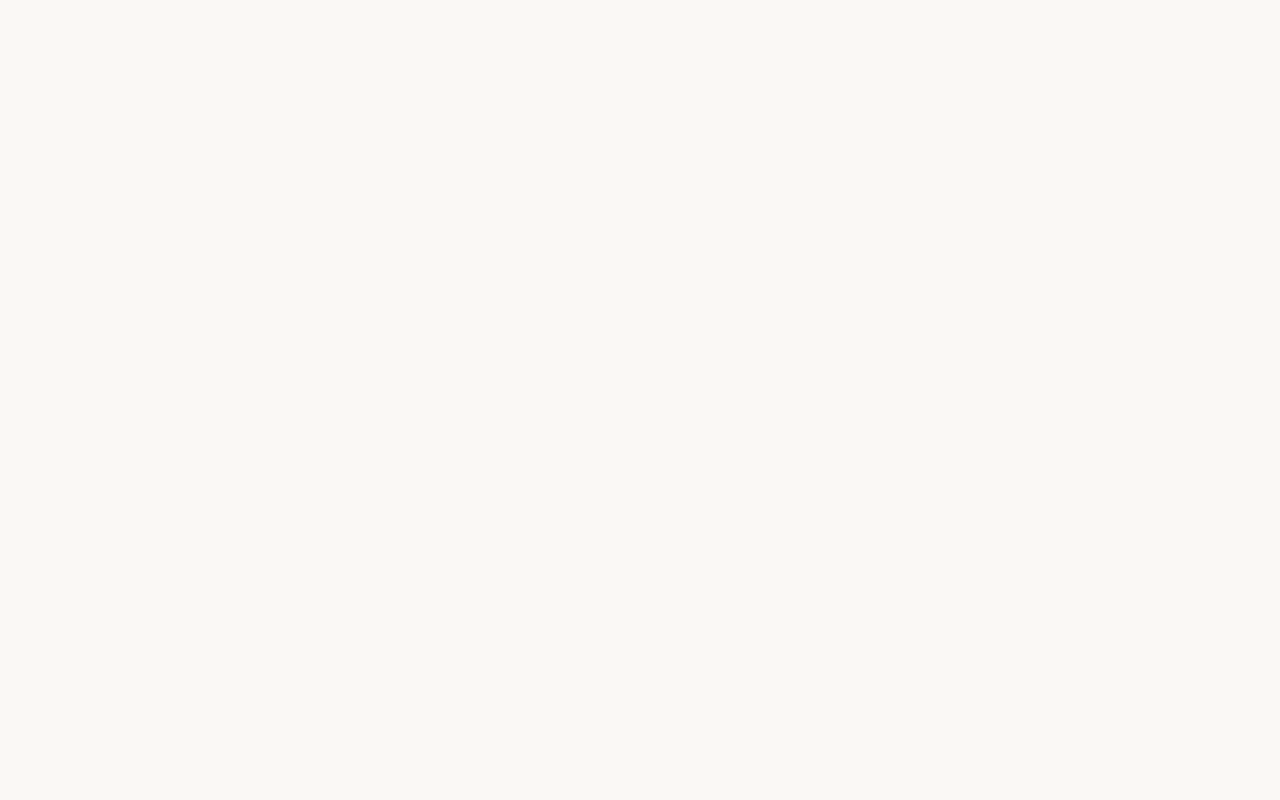
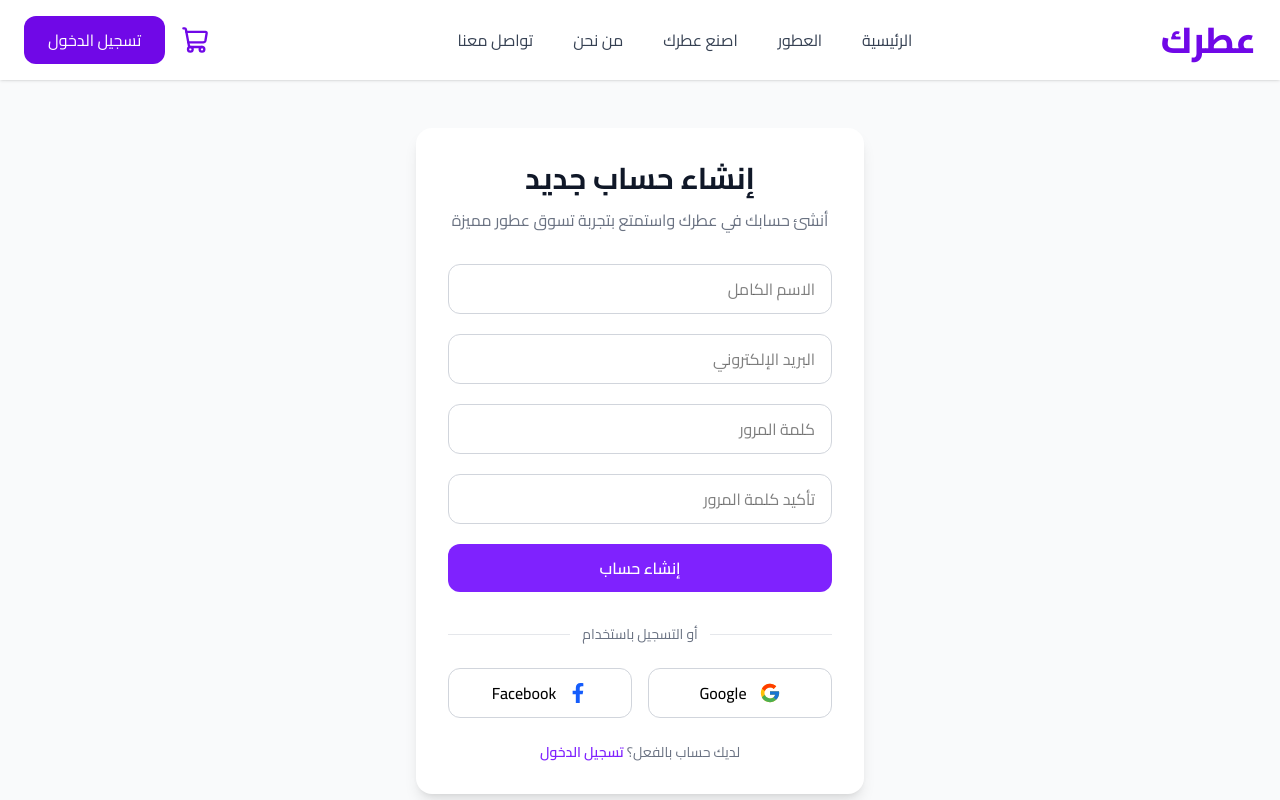
Before and after one commit to Abdo1454/atrak-frontend, a React (Vite) app: page /register in a window 1280 px wide. Before the commit this address had no page. Shown: the top 800 px of the page. Built offline with nearby package versions, Linux system fonts and the light colour scheme.

Commit message:
feat(auth): implement complete user authentication system

```diff
--- a/src/components/layout/Navbar.jsx
+++ b/src/components/layout/Navbar.jsx
@@ -1,140 +1,113 @@
-import { useState } from "react";
-import { Link, NavLink } from "react-router-dom";
-import { HiMenu, HiX } from "react-icons/hi";
-import { ShoppingCart } from "lucide-react";
-import { useCart } from "../../context/CartContext";
+import { Link, NavLink, useNavigate } from "react-router-dom";
+import { ShoppingCart, LogOut, User } from "lucide-react";
+import { useEffect, useState } from "react";
 
 function Navbar() {
-  const [isOpen, setIsOpen] = useState(false);
+  const navigate = useNavigate();
 
-  const { cart } = useCart();
+  const [user, setUser] = useState(null);
 
-  const cartCount = cart.reduce(
-    (total, item) => total + item.quantity,
-    0
-  );
+  useEffect(() => {
+    const token = localStorage.getItem("token");
+    const storedUser = localStorage.getItem("user");
 
-  const navLinks = [
-    { name: "الرئيسية", path: "/" },
-    { name: "العطور", path: "/products" },
-    { name: "اصنع عطرك", path: "/builder" },
-    { name: "من نحن", path: "/about" },
-    { name: "تواصل معنا", path: "/contact" },
-  ];
+    if (token && storedUser) {
+      setUser(JSON.parse(storedUser));
+    }
+  }, []);
+
+  const handleLogout = () => {
+    localStorage.removeItem("token");
+    localStorage.removeItem("user");
+
+    setUser(null);
+
+    navigate("/login");
+  };
+
+  const navLinkClass = ({ isActive }) =>
+    `transition ${
+      isActive
+        ? "text-violet-700 font-bold"
+        : "text-gray-700 hover:text-violet-700"
+    }`;
 
   return (
-    <nav className="sticky top-0 z-50 border-b border-gray-100 bg-white/90 backdrop-blur-md">
-      <div className="mx-auto flex h-20 max-w-7xl items-center justify-between px-4 sm:px-6 lg:px-8">
+    <header className="sticky top-0 z-50 bg-white shadow-sm">
+      <div className="container mx-auto flex items-center justify-between px-6 py-4">
+
         {/* Logo */}
         <Link
           to="/"
-          className="text-3xl font-extrabold text-[#4E19AB]"
+          className="text-4xl font-black text-violet-700"
         >
           عطرك
         </Link>
 
-        {/* Desktop Menu */}
-        <ul className="hidden items-center gap-8 md:flex">
-          {navLinks.map((item) => (
-            <li key={item.path}>
-              <NavLink
-                to={item.path}
-                className={({ isActive }) =>
-                  `transition ${
-                    isActive
-                      ? "font-bold text-[#4E19AB]"
-                      : "text-gray-700 hover:text-[#4E19AB]"
-                  }`
-                }
-              >
-                {item.name}
+        {/* Navigation */}
+        <nav className="hidden gap-10 md:flex">
+          <NavLink to="/" className={navLinkClass}>
+            الرئيسية
           </NavLink>
-            </li>
-          ))}
-        </ul>
 
-        {/* Desktop Actions */}
-        <div className="hidden items-center gap-4 md:flex">
-          {/* Cart */}
-          <Link
-            to="/cart"
-            className="relative rounded-xl p-2 transition hover:bg-gray-100"
-          >
+          <NavLink to="/products" className={navLinkClass}>
+            العطور
+          </NavLink>
+
+          <NavLink to="/builder" className={navLinkClass}>
+            اصنع عطرك
+          </NavLink>
+
+          <NavLink to="/about" className={navLinkClass}>
+            من نحن
+          </NavLink>
+
+          <NavLink to="/contact" className={navLinkClass}>
+            تواصل معنا
+          </NavLink>
+        </nav>
+
+        {/* Right Side */}
+        <div className="flex items-center gap-4">
+
+          <Link to="/cart">
             <ShoppingCart
-              size={24}
-              className="text-[#4E19AB]"
+              size={28}
+              className="text-violet-700 hover:scale-110 transition"
             />
-
-            {cartCount > 0 && (
-              <span className="absolute -right-2 -top-2 flex h-5 w-5 items-center justify-center rounded-full bg-red-500 text-xs font-bold text-white">
-                {cartCount}
-              </span>
-            )}
           </Link>
 
-          {/* Login */}
+          {!user ? (
             <Link
               to="/login"
-            className="rounded-xl bg-[#4E19AB] px-6 py-2 text-white transition hover:opacity-90"
+              className="rounded-xl bg-violet-700 px-6 py-3 text-white transition hover:bg-violet-800"
             >
               تسجيل الدخول
             </Link>
-        </div>
+          ) : (
+            <div className="flex items-center gap-3">
 
-        {/* Mobile Menu Button */}
-        <button
-          onClick={() => setIsOpen(!isOpen)}
-          className="text-3xl text-[#4E19AB] md:hidden"
+              <Link
+                to="/profile"
+                className="flex items-center gap-2 rounded-xl bg-violet-50 px-4 py-2 text-violet-700"
               >
-          {isOpen ? <HiX /> : <HiMenu />}
-        </button>
-      </div>
-
-      {/* Mobile Menu */}
-      {isOpen && (
-        <div className="border-t bg-white md:hidden">
-          <ul className="flex flex-col p-4">
-            {navLinks.map((item) => (
-              <li key={item.path}>
-                <NavLink
-                  to={item.path}
-                  onClick={() => setIsOpen(false)}
-                  className="block rounded-lg px-3 py-3 text-gray-700 hover:bg-gray-100"
-                >
-                  {item.name}
-                </NavLink>
-              </li>
-            ))}
-
-            {/* Cart */}
-            <Link
-              to="/cart"
-              onClick={() => setIsOpen(false)}
-              className="mt-3 flex items-center justify-center gap-2 rounded-lg border py-3"
-            >
-              <ShoppingCart size={20} />
-
-              سلة التسوق
-
-              {cartCount > 0 && (
-                <span className="rounded-full bg-red-500 px-2 py-0.5 text-xs font-bold text-white">
-                  {cartCount}
-                </span>
-              )}
+                <User size={18} />
+                {user.name}
               </Link>
 
-            {/* Login */}
-            <Link
-              to="/login"
-              onClick={() => setIsOpen(false)}
-              className="mt-3 rounded-lg bg-[#4E19AB] py-3 text-center text-white"
+              <button
+                onClick={handleLogout}
+                className="flex items-center gap-2 rounded-xl bg-red-500 px-4 py-2 text-white transition hover:bg-red-600"
               >
-              تسجيل الدخول
-            </Link>
-          </ul>
+                <LogOut size={18} />
+                تسجيل الخروج
+              </button>
+
             </div>
           )}
-    </nav>
+        </div>
+      </div>
+    </header>
   );
 }
 
--- /dev/null
+++ b/src/components/register/RegisterForm.jsx
@@ -0,0 +1,242 @@
+import { useState } from "react";
+import { useNavigate } from "react-router-dom";
+
+import { register } from "../../api/authService";
+
+
+function RegisterForm() {
+  const navigate = useNavigate();
+
+  const [form, setForm] = useState({
+    name: "",
+    email: "",
+    password: "",
+    password_confirmation: "",
+  });
+
+
+  const [errors, setErrors] = useState({});
+  const [loading, setLoading] = useState(false);
+
+
+
+  const handleChange = (e) => {
+    setForm((prev) => ({
+      ...prev,
+      [e.target.name]: e.target.value,
+    }));
+  };
+
+
+
+  const validate = () => {
+    const newErrors = {};
+
+
+    if (!form.name.trim()) {
+      newErrors.name = "الاسم مطلوب";
+    }
+
+
+    if (!form.email.trim()) {
+      newErrors.email = "البريد الإلكتروني مطلوب";
+    }
+
+
+    if (!form.password) {
+      newErrors.password = "كلمة المرور مطلوبة";
+    } else if (form.password.length < 6) {
+      newErrors.password =
+        "كلمة المرور يجب أن تكون 6 أحرف على الأقل";
+    }
+
+
+    if (
+      form.password !==
+      form.password_confirmation
+    ) {
+      newErrors.password_confirmation =
+        "تأكيد كلمة المرور غير مطابق";
+    }
+
+
+    setErrors(newErrors);
+
+    return Object.keys(newErrors).length === 0;
+  };
+
+
+
+  const handleSubmit = async (e) => {
+    e.preventDefault();
+
+
+    if (!validate()) return;
+
+
+    try {
+
+      setLoading(true);
+
+
+      const response = await register(form);
+
+
+
+      localStorage.setItem(
+        "token",
+        response.token
+      );
+
+
+      localStorage.setItem(
+        "user",
+        JSON.stringify(response.user)
+      );
+
+
+
+      navigate("/");
+
+
+    } catch (error) {
+
+      if (error.response?.status === 422) {
+
+        setErrors(
+          error.response.data.errors || {}
+        );
+
+      } else {
+
+        setErrors({
+          general:
+            "حدث خطأ أثناء إنشاء الحساب"
+        });
+
+      }
+
+    } finally {
+
+      setLoading(false);
+
+    }
+  };
+
+
+
+  return (
+    <form
+      onSubmit={handleSubmit}
+      className="space-y-5"
+    >
+
+      {errors.general && (
+        <p className="rounded-xl bg-red-50 p-3 text-center text-red-600">
+          {errors.general}
+        </p>
+      )}
+
+
+
+      {/* Name */}
+      <div>
+        <input
+          name="name"
+          type="text"
+          value={form.name}
+          onChange={handleChange}
+          placeholder="الاسم الكامل"
+          className="w-full rounded-xl border border-gray-300 px-4 py-3 focus:border-violet-600 focus:outline-none"
+        />
+
+        {errors.name && (
+          <p className="mt-1 text-sm text-red-500">
+            {errors.name}
+          </p>
+        )}
+      </div>
+
+
+
+      {/* Email */}
+      <div>
+        <input
+          name="email"
+          type="email"
+          value={form.email}
+          onChange={handleChange}
+          placeholder="البريد الإلكتروني"
+          className="w-full rounded-xl border border-gray-300 px-4 py-3 focus:border-violet-600 focus:outline-none"
+        />
+
+        {errors.email && (
+          <p className="mt-1 text-sm text-red-500">
+            {errors.email}
+          </p>
+        )}
+      </div>
+
+
+
+      {/* Password */}
+      <div>
+        <input
+          name="password"
+          type="password"
+          value={form.password}
+          onChange={handleChange}
+          placeholder="كلمة المرور"
+          className="w-full rounded-xl border border-gray-300 px-4 py-3 focus:border-violet-600 focus:outline-none"
+        />
+
+        {errors.password && (
+          <p className="mt-1 text-sm text-red-500">
+            {errors.password}
+          </p>
+        )}
+      </div>
+
+
+
+      {/* Confirm Password */}
+      <div>
+        <input
+          name="password_confirmation"
+          type="password"
+          value={form.password_confirmation}
+          onChange={handleChange}
+          placeholder="تأكيد كلمة المرور"
+          className="w-full rounded-xl border border-gray-300 px-4 py-3 focus:border-violet-600 focus:outline-none"
+        />
+
+        {errors.password_confirmation && (
+          <p className="mt-1 text-sm text-red-500">
+            {errors.password_confirmation}
+          </p>
+        )}
+      </div>
+
+
+
+      <button
+        type="submit"
+        disabled={loading}
+        className={`w-full rounded-xl py-3 font-semibold text-white transition ${
+          loading
+            ? "cursor-not-allowed bg-gray-400"
+            : "bg-violet-600 hover:bg-violet-700"
+        }`}
+      >
+        {loading
+          ? "جاري إنشاء الحساب..."
+          : "إنشاء حساب"}
+      </button>
+
+
+    </form>
+  );
+}
+
+
+export default RegisterForm;
--- /dev/null
+++ b/src/components/register/RegisterHeader.jsx
@@ -0,0 +1,17 @@
+function RegisterHeader() {
+  return (
+    <div className="mb-8 text-center">
+
+      <h1 className="text-3xl font-bold text-gray-900">
+        إنشاء حساب جديد
+      </h1>
+
+      <p className="mt-3 text-gray-500">
+        أنشئ حسابك في عطرك واستمتع بتجربة تسوق عطور مميزة
+      </p>
+
+    </div>
+  );
+}
+
+export default RegisterHeader;
--- /dev/null
+++ b/src/components/register/SocialRegister.jsx
@@ -0,0 +1,55 @@
+import { FcGoogle } from "react-icons/fc";
+import { FaFacebookF } from "react-icons/fa";
+
+function SocialRegister() {
+  return (
+    <div className="mt-8">
+
+      {/* Divider */}
+      <div className="mb-6 flex items-center gap-3">
+
+        <div className="h-px flex-1 bg-gray-200" />
+
+        <span className="text-sm text-gray-500">
+          أو التسجيل باستخدام
+        </span>
+
+        <div className="h-px flex-1 bg-gray-200" />
+
+      </div>
+
+
+
+      {/* Social Buttons */}
+      <div className="grid grid-cols-2 gap-4">
+
+        <button
+          type="button"
+          className="flex items-center justify-center gap-3 rounded-xl border border-gray-300 py-3 font-medium transition hover:bg-gray-50"
+        >
+          <FcGoogle size={22} />
+
+          Google
+        </button>
+
+
+
+        <button
+          type="button"
+          className="flex items-center justify-center gap-3 rounded-xl border border-gray-300 py-3 font-medium transition hover:bg-gray-50"
+        >
+          <FaFacebookF
+            size={20}
+            className="text-blue-600"
+          />
+
+          Facebook
+        </button>
+
+      </div>
+
+    </div>
+  );
+}
+
+export default SocialRegister;
--- a/src/pages/Login/Login.jsx
+++ b/src/pages/Login/Login.jsx
@@ -1,7 +1,8 @@
+import { Link } from "react-router-dom";
+
 import LoginHeader from "../../components/auth/LoginHeader";
 import LoginForm from "../../components/auth/LoginForm";
 import SocialLogin from "../../components/auth/SocialLogin";
-
 function Login() {
   return (
     <main className="min-h-screen bg-gray-50 px-4 py-10">
@@ -44,11 +45,12 @@
             <p className="mt-8 text-center text-sm text-gray-600">
               ليس لديك حساب؟
 
-              <button
-                className="mr-2 font-semibold text-violet-600 hover:underline"
-              >
-                إنشاء حساب
-              </button>
+             <Link
+  to="/register"
+  className="mr-2 font-semibold text-violet-600 hover:underline"
+>
+  إنشاء حساب
+</Link>
 
             </p>
 
--- /dev/null
+++ b/src/pages/Register/Register.jsx
@@ -0,0 +1,40 @@
+import { Link } from "react-router-dom";
+
+import RegisterHeader from "../../components/register/RegisterHeader";
+import RegisterForm from "../../components/register/RegisterForm";
+import SocialRegister from "../../components/register/SocialRegister";
+
+
+function Register() {
+  return (
+    <main className="min-h-screen bg-gray-50 px-4 py-12">
+
+      <div className="mx-auto w-full max-w-md rounded-2xl bg-white p-8 shadow-lg">
+
+        <RegisterHeader />
+
+        <RegisterForm />
+
+        <SocialRegister />
+
+        <p className="mt-6 text-center text-sm text-gray-500">
+
+          لديك حساب بالفعل؟{" "}
+
+          <a
+            href="/login"
+            className="font-semibold text-violet-600 hover:text-violet-700"
+          >
+            تسجيل الدخول
+          </a>
+
+        </p>
+
+      </div>
+
+    </main>
+  );
+}
+
+
+export default Register;
--- a/src/routes/AppRoutes.jsx
+++ b/src/routes/AppRoutes.jsx
@@ -11,11 +11,15 @@
 import Contact from "../pages/Contact/Contact";
 import Builder from "../pages/Builder/Builder";
 import Login from "../pages/Login/Login";
+import Register from "../pages/Register/Register";
+
 
 function AppRoutes() {
   return (
     <Routes>
+
       <Route element={<Layout />}>
+
         <Route path="/" element={<Home />} />
 
         <Route path="/products" element={<Products />} />
@@ -38,7 +42,11 @@
         <Route path="/builder" element={<Builder />} />
 
         <Route path="/login" element={<Login />} />
+
+        <Route path="/register" element={<Register />} />
+
       </Route>
+
     </Routes>
   );
 }
```
Lines whose indentation alone changed are shown as unchanged.
